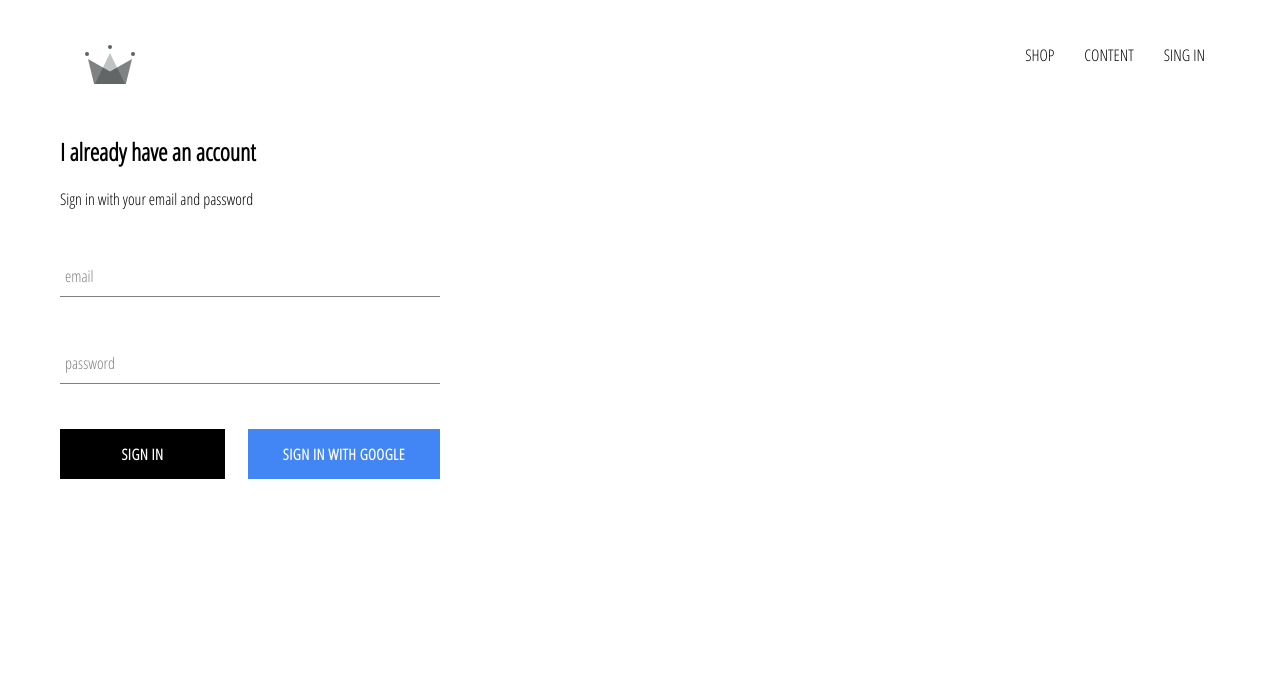
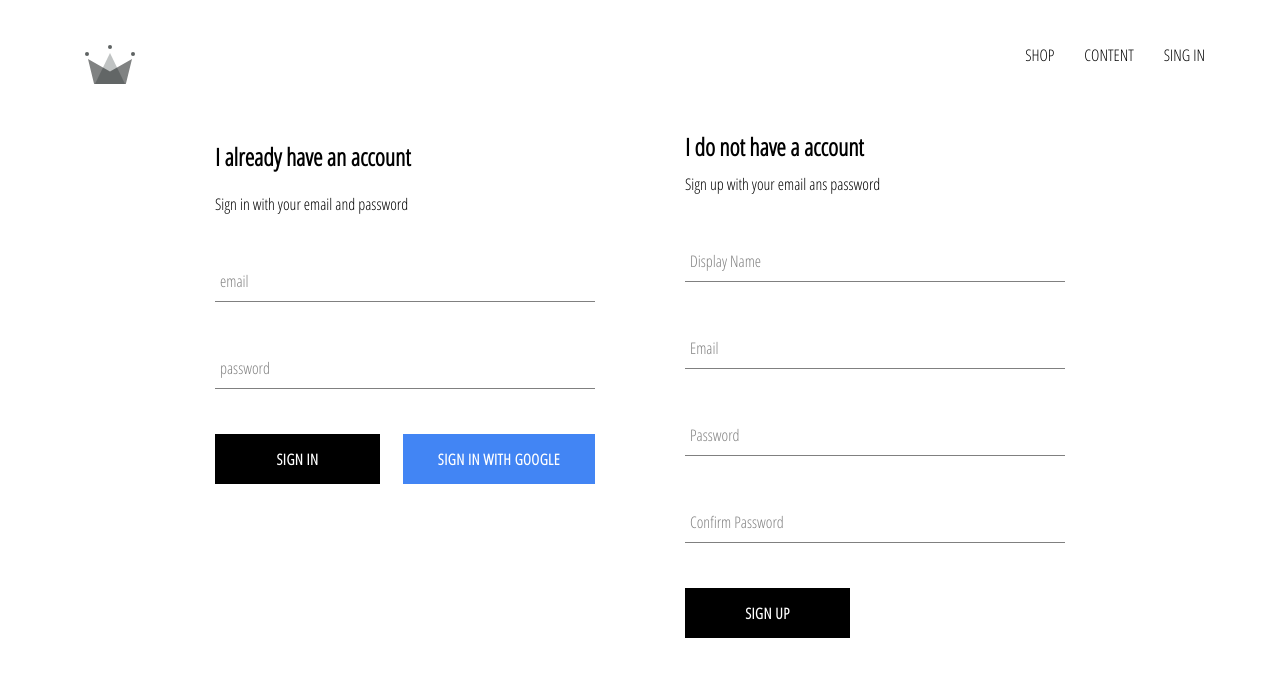
Before and after one commit to RinatAmir/crwn-clothing, a React (Create React App) app: page /signin in a window 1280 px wide. Shown: the top 676 px of the page. Built offline with nearby package versions, Linux system fonts and the light colour scheme; no server answers.

Commit message:
implemented firebase utils, included ability to store authenticated users into firestore database

```diff
--- a/src/App.js
+++ b/src/App.js
@@ -5,7 +5,7 @@
 import ShopPage from './pages/shop/shop.component';
 import SignInAndSignUpPage from './pages/sign-in-and-sign-up/sign-in-and-sign-up.component';
 import Header from './components/header/header.component';
-import { auth } from './firebase/firebase.utils';
+import { auth, createUserProfileDocument } from './firebase/firebase.utils';
 
 class App extends React.Component {
   constructor(props) {
@@ -19,9 +19,21 @@
   unsubscribeFromAuth = null;
 
   componentDidMount() {
-    this.unsubscribeFromAuth = auth.onAuthStateChanged((user) => {
-      this.setState({ currentUser: user });
-      console.log(user);
+    this.unsubscribeFromAuth = auth.onAuthStateChanged(async (userAuth) => {
+      if (userAuth) {
+        const userRef = await createUserProfileDocument(userAuth);
+
+        userRef.onSnapshot((snapShot) => {
+          this.setState({
+            currentUser: {
+              id: snapShot.id,
+              ...snapShot.data(),
+            },
+          });
+        });
+      } else {
+        this.setState({ currentUser: userAuth });
+      }
     });
   }
 
--- /dev/null
+++ b/src/components/sign-up/sign-up.component.jsx
@@ -0,0 +1,99 @@
+import React from 'react';
+import FormInput from '../form-input/form-input.component';
+import CustomButton from '../custom-button/custom-button.component';
+import './sign-up.style.scss';
+
+import { auth, createUserProfileDocument } from '../../firebase/firebase.utils';
+
+class SignUp extends React.Component {
+  constructor(props) {
+    super(props);
+
+    this.state = {
+      displayName: '',
+      email: '',
+      password: '',
+      confirmPassword: '',
+    };
+  }
+
+  handleSubmit = async (e) => {
+    e.preventDefault();
+
+    const { displayName, email, password, confirmPassword } = this.state;
+
+    if (password !== confirmPassword) {
+      alert("Password don't match");
+      return;
+    }
+
+    try {
+      const { user } = await auth.createUserWithEmailAndPassword(
+        email,
+        password
+      );
+      await createUserProfileDocument(user, { displayName });
+
+      this.setState({
+        displayName: '',
+        email: '',
+        password: '',
+        confirmPassword: '',
+      });
+    } catch (error) {
+      console.log(error);
+    }
+  };
+
+  handleChange = (e) => {
+    const { value, name } = e.target;
+    this.setState({ [name]: value });
+  };
+
+  render() {
+    const { displayName, email, password, confirmPassword } = this.state;
+    return (
+      <div className='sign-up'>
+        <h2 className='title'>I do not have a account</h2>
+        <span>Sign up with your email ans password</span>
+        <form className='sign-up-form' onSubmit={this.handleSubmit}>
+          <FormInput
+            type='text'
+            name='displayName'
+            value={displayName}
+            onChange={this.handleChange}
+            label='Display Name'
+            required
+          />
+          <FormInput
+            type='email'
+            name='email'
+            value={email}
+            onChange={this.handleChange}
+            label='Email'
+            required
+          />
+          <FormInput
+            type='password'
+            name='password'
+            value={password}
+            onChange={this.handleChange}
+            label='Password'
+            required
+          />
+          <FormInput
+            type='password'
+            name='confirmPassword'
+            value={confirmPassword}
+            onChange={this.handleChange}
+            label='Confirm Password'
+            required
+          />
+          <CustomButton type='submit'>SIGN UP</CustomButton>
+        </form>
+      </div>
+    );
+  }
+}
+
+export default SignUp;
--- /dev/null
+++ b/src/components/sign-up/sign-up.style.scss
@@ -0,0 +1,10 @@
+.sign-up {
+    display: flex;
+    flex-direction: column;
+    width: 380px;
+
+    .title {
+        margin: 10px 0;
+    }
+
+}
--- a/src/firebase/firebase.utils.js
+++ b/src/firebase/firebase.utils.js
@@ -12,6 +12,30 @@
   appId: '1:1024297682786:web:0219d1d19df53a7835ce3b',
 };
 
+export const createUserProfileDocument = async (userAuth, additionalData) => {
+  if (!userAuth) return;
+
+  const userRef = firestore.doc(`users/${userAuth.uid}`);
+  const snapShot = await userRef.get();
+
+  if (!snapShot.exists) {
+    const { displayName, email } = userAuth;
+    const createAt = new Date();
+
+    try {
+      await userRef.set({
+        displayName,
+        email,
+        createAt,
+        ...additionalData,
+      });
+    } catch (error) {
+      console.log('error creating user', error.massage);
+    }
+  }
+  return userRef;
+};
+
 firebase.initializeApp(config);
 
 export const auth = firebase.auth();
--- a/src/pages/sign-in-and-sign-up/sign-in-and-sign-up.component.jsx
+++ b/src/pages/sign-in-and-sign-up/sign-in-and-sign-up.component.jsx
@@ -1,10 +1,12 @@
 import React from 'react';
 import './sign-in-and-sign-up.style.scss';
 import SignIn from '../../components/sign-in/sign-in.component';
+import SignUp from '../../components/sign-up/sign-up.component';
 
 const SignInAndSignUpPage = () => (
   <div className='sign-in-and-sign-up'>
     <SignIn />
+    <SignUp />
   </div>
 );
 
--- a/src/pages/sign-in-and-sign-up/sign-in-and-sign-up.style.scss
+++ b/src/pages/sign-in-and-sign-up/sign-in-and-sign-up.style.scss
@@ -0,0 +1,7 @@
+.sign-in-and-sign-up {
+    width: 850px;
+    display: flex;
+    flex-direction: row;
+    justify-content: space-between;
+    margin: 30px auto;
+}
```
